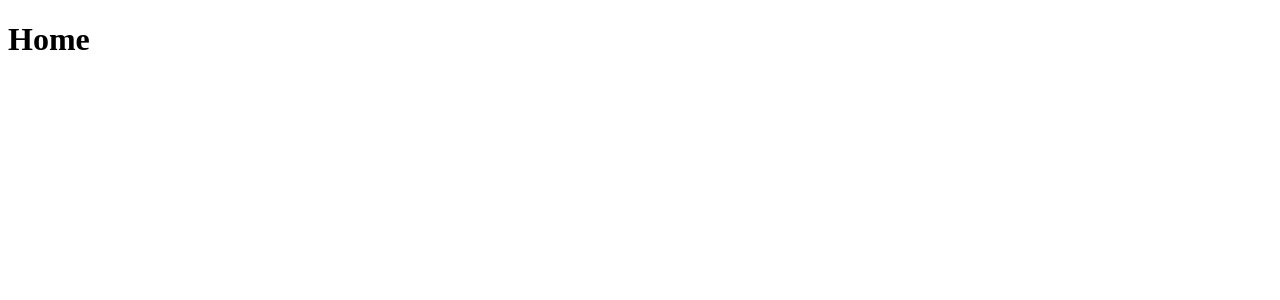
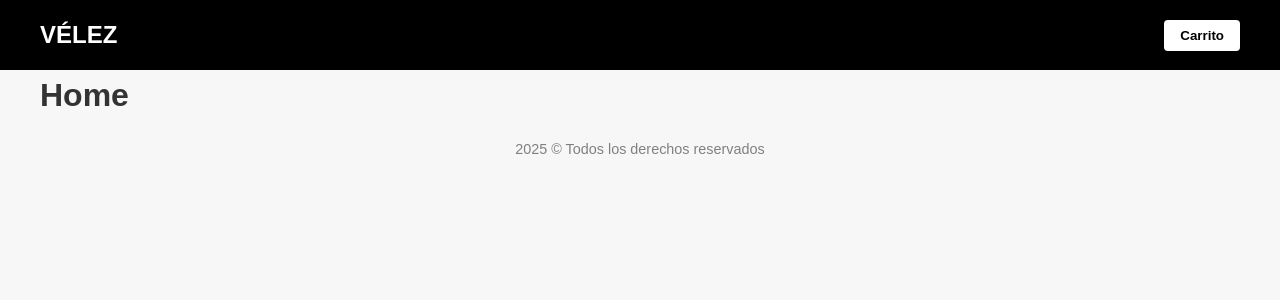
Before and after one commit to josemjaramillo/velez-prueba-tecnica, a React (Vite) app: page / in a window 1280 px wide. Shown: the top 300 px of the page. Built offline with nearby package versions, Linux system fonts and the light colour scheme.

Commit message:
Add header and footer with basic styles

```diff
--- a/src/App.tsx
+++ b/src/App.tsx
@@ -2,16 +2,19 @@
 import { BrowserRouter, Routes, Route } from "react-router-dom"
 import Product from "./pages/Product"
 import Home from "./pages/Home"
+import Layout from "./components/Layout"
 
 function App() {
 
   return (
+    <Layout>
       <BrowserRouter>
         <Routes>
           <Route path="/" element={<Home />} />
           <Route path="/product/:id" element={<Product />} />
         </Routes>
       </BrowserRouter>
+    </Layout>
   )
 }
 
--- /dev/null
+++ b/src/components/Footer.tsx
@@ -0,0 +1,12 @@
+function Footer() {
+    const date = new Date().getFullYear();
+    return (
+        <div>
+            <footer>
+                <p>{date} © Todos los derechos reservados </p>
+            </footer>
+        </div>
+    )
+}
+
+export default Footer;
--- /dev/null
+++ b/src/components/Header.tsx
@@ -0,0 +1,13 @@
+function Header() {
+    return (
+        <nav className="navbar">
+            <div className="nav-content container">
+                <h1 className="logo">Vélez</h1>
+                <button className="cart-btn">Carrito</button>
+
+            </div>
+        </nav>
+    )
+}
+
+export default Header;
--- /dev/null
+++ b/src/components/Layout.tsx
@@ -0,0 +1,14 @@
+import Footer from "./Footer";
+import Header from "./Header";
+
+function Layout({children}: {children:React.ReactNode}) {
+    return (
+        <>
+            <Header />
+            <main className="container">{children}</main>
+            <Footer />
+        </>
+    )
+}
+
+export default Layout;
--- a/src/main.tsx
+++ b/src/main.tsx
@@ -1,6 +1,7 @@
 import { StrictMode } from 'react'
 import { createRoot } from 'react-dom/client'
 import App from './App.tsx'
+import "./styles/styles.css"
 
 createRoot(document.getElementById('root')!).render(
   <StrictMode>
--- a/src/pages/Product.tsx
+++ b/src/pages/Product.tsx
@@ -96,10 +96,9 @@ function Product() {
         </div>
     )
     return (
-        <div>
+        <div className="product-container">
             <h1>Pagina del producto</h1>
             <p>Producto {id}</p>
-            <p>{product?.id}</p>
         </div>
     )
 }
--- /dev/null
+++ b/src/styles/styles.css
@@ -0,0 +1,68 @@
+*,
+*::before,
+*::after {
+  box-sizing: border-box;
+  margin: 0;
+  padding: 0;
+}
+
+body {
+    font-family: sans-serif;
+    background-color: #f7f7f7;
+    color: #333;
+    line-height: 1.6;
+    /* padding: 1rem; */
+}
+
+.product-container {
+    min-height: 100vh;
+    padding: 1rem 0rem;
+}
+
+footer {
+    text-align: center;
+    color: gray;
+    padding: 1rem;
+    font-size: 0.9rem;
+}
+
+.navbar {
+    background: black;
+    color: white;
+    position: sticky;
+    top: 0;
+    z-index: 1000;
+}
+
+.nav-content {
+    padding: 16px 0px;
+    display: flex;
+    justify-content: space-between;
+    align-items: center;
+}
+
+.container {
+    max-width: 1200px;
+    margin: 0 auto;
+}
+
+.logo {
+    font-size: 1.5rem;
+    font-weight: bold;
+    text-transform: uppercase;
+}
+
+.cart-btn {
+    background-color: white;
+    color: black;
+    border: none;
+    padding: 8px 16px;
+    font-weight: bold;
+    cursor: pointer;
+    border-radius: 4px;
+    transition: background-color 0.3s ease;
+}
+
+.cart-btn:hover {
+    background-color: #e5e5e5;
+}
```
Lines whose indentation alone changed are shown as unchanged.
